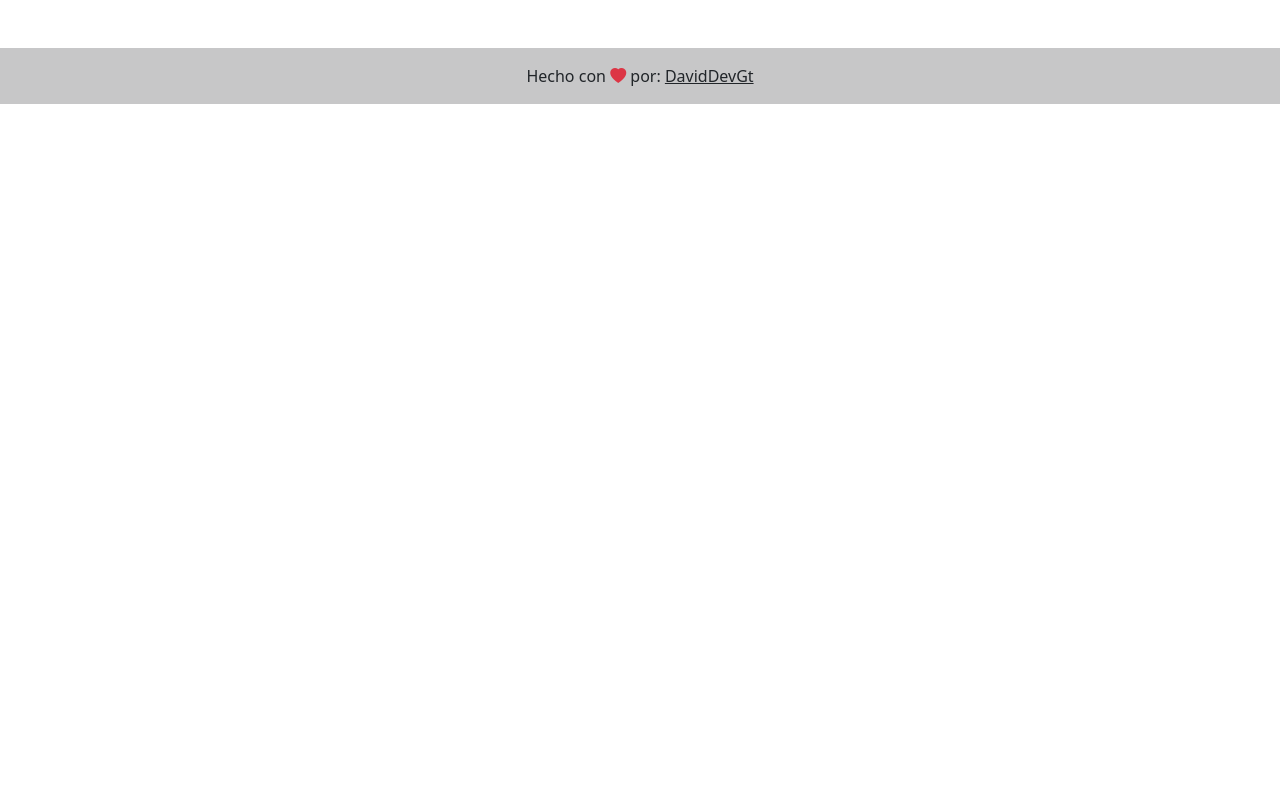
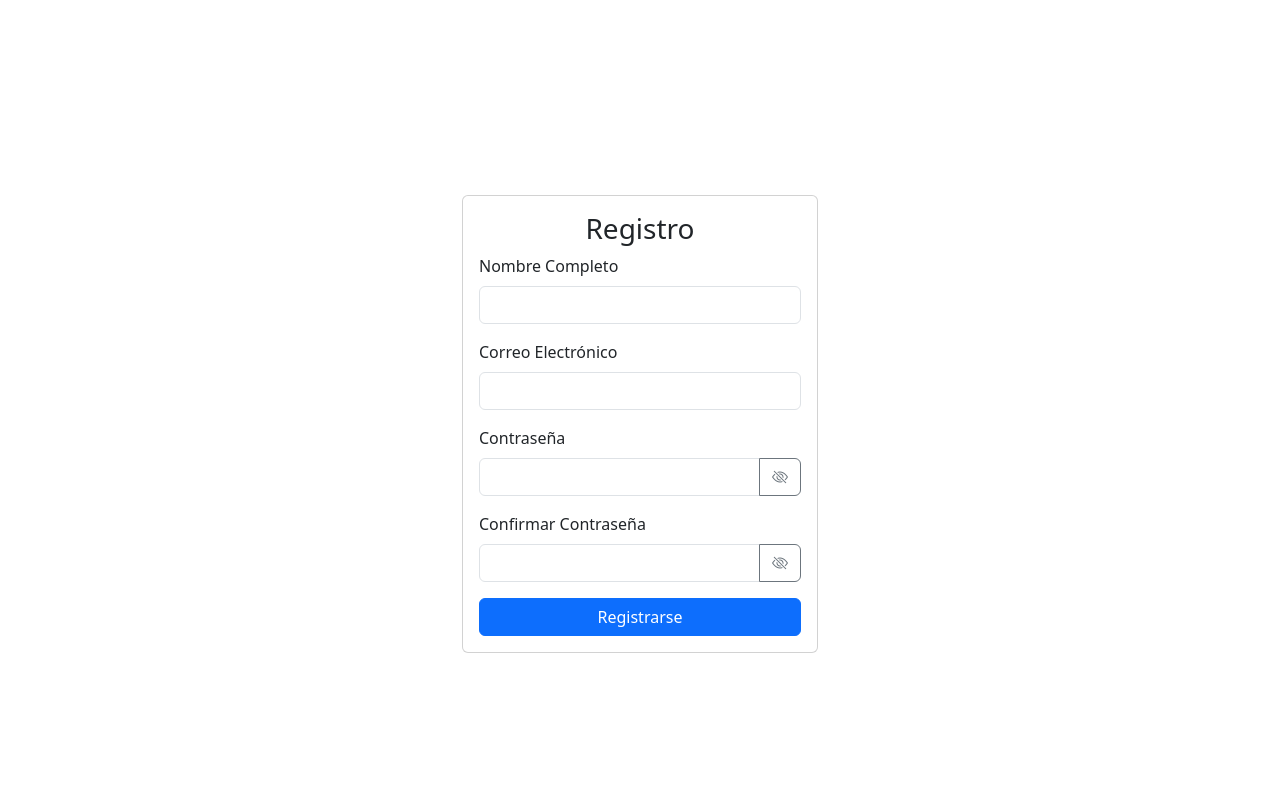
Before and after one commit to DavidDevGt/finanzas-v2, a PHP site: the page made by views/auth/register.php in a window 1280 px wide. Run offline with PHP 8.4, Linux system fonts and the light colour scheme; the template is opened without the code that fills it, so the values that code supplies are empty.

Commit message:
Update password visibility toggle functionality

```diff
--- a/views/auth/register.php
+++ b/views/auth/register.php
@@ -0,0 +1,72 @@
+<?php require_once __DIR__ . '/../header.php'; ?>
+
+<div class="container mt-5">
+    <div class="row justify-content-center">
+        <div class="col-md-6 col-lg-4">
+            <div class="card">
+                <div class="card-body">
+                    <h3 class="card-title text-center">Registro</h3>
+                    <form>
+                        <div class="mb-3">
+                            <label for="inputName" class="form-label">Nombre Completo</label>
+                            <input type="text" class="form-control" id="inputName" required>
+                        </div>
+                        <div class="mb-3">
+                            <label for="inputEmail" class="form-label">Correo Electrónico</label>
+                            <input type="email" class="form-control" id="inputEmail" required>
+                        </div>
+                        <div class="mb-3">
+                            <label for="inputPassword" class="form-label">Contraseña</label>
+                            <div class="input-group">
+                                <input type="password" class="form-control" id="inputPassword" required>
+                                <button class="btn btn-outline-secondary" type="button" id="button-addon2" onclick="togglePassword()">
+                                    <i class="bi bi-eye-slash" id="togglePasswordIcon"></i>
+                                </button>
+                            </div>
+                        </div>
+                        <div class="mb-3">
+                            <label for="inputPasswordConfirm" class="form-label">Confirmar Contraseña</label>
+                            <div class="input-group">
+                                <input type="password" class="form-control" id="inputPasswordConfirm" required>
+                                <button class="btn btn-outline-secondary" type="button" id="button-addon-confirm" onclick="toggleConfirmPassword()">
+                                    <i class="bi bi-eye-slash" id="toggleConfirmPasswordIcon"></i>
+                                </button>
+                            </div>
+                        </div>
+                        <div class="d-grid">
+                            <button type="submit" class="btn btn-primary">Registrarse</button>
+                        </div>
+                    </form>
+                </div>
+            </div>
+        </div>
+    </div>
+</div>
+
+<script>
+    $(document).ready(function() {
+        $('#button-addon2').click(function() {
+            var passwordField = $('#inputPassword');
+            var passwordIcon = $('#togglePasswordIcon');
+            togglePasswordVisibility(passwordField, passwordIcon);
+        });
+
+        $('#button-addon-confirm').click(function() {
+            var confirmPasswordField = $('#inputPasswordConfirm');
+            var confirmIcon = $('#toggleConfirmPasswordIcon');
+            togglePasswordVisibility(confirmPasswordField, confirmIcon);
+        });
+
+        function togglePasswordVisibility(field, icon) {
+            if (field.attr('type') == 'password') {
+                field.attr('type', 'text');
+                icon.removeClass('bi-eye-slash').addClass('bi-eye');
+            } else {
+                field.attr('type', 'password');
+                icon.removeClass('bi-eye').addClass('bi-eye-slash');
+            }
+        }
+    });
+</script>
+
+<?php require_once __DIR__ . '/../footer.php'; ?>
--- a/views/footer.php
+++ b/views/footer.php
@@ -1,10 +1,4 @@
-<footer class="bg-light text-center text-lg-start mt-5">
-    <div class="text-center p-3" style="background-color: rgba(0, 0, 0, 0.2);">
-        Hecho con <i class="bi bi-heart-fill text-danger"></i> por:
-        <a class="text-dark" href="https://github.com/DavidDevGt">DavidDevGt</a>
-    </div>
-</footer>
-<!-- Fin del footer -->
+</div>
 </body>
 
 </html>
--- a/views/header.php
+++ b/views/header.php
@@ -39,4 +39,5 @@
 </head>
 
 <body>
-    <!-- Aquí comienza el contenido de tu página -->
+    <!-- Contenedor Principal -->
+    <div id="app" class="min-vh-100 d-flex justify-content-center align-items-center">
```
Also changed, not shown: views/auth/login.php (+13 -14 lines), backend/procesar_login.php (added), backend/procesar_registro.php (added), backend/verificar_sesion.php (added).
